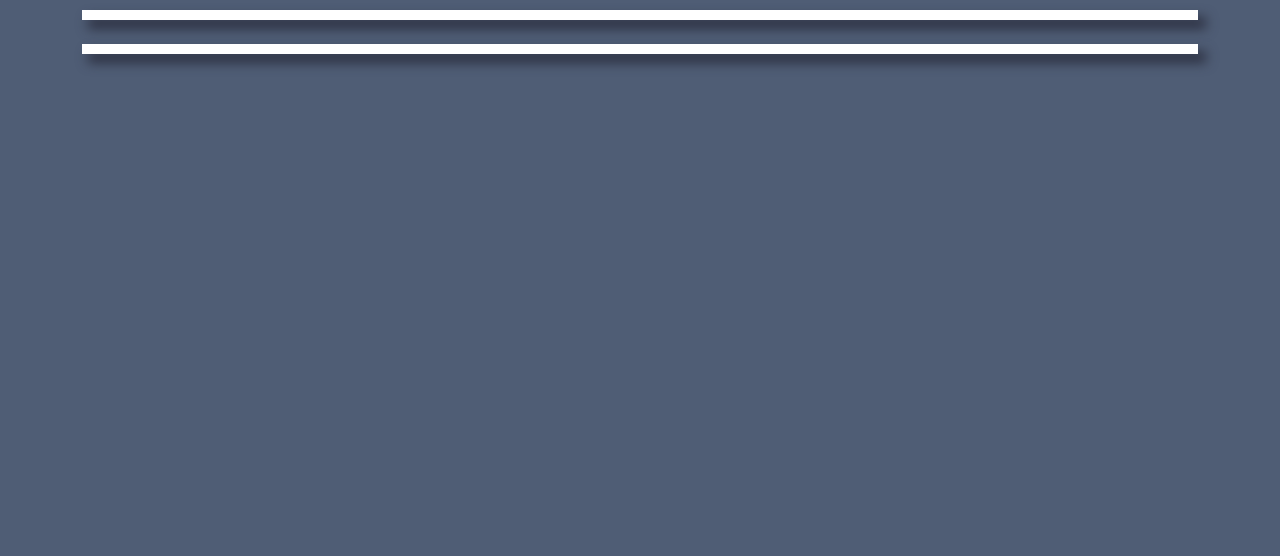
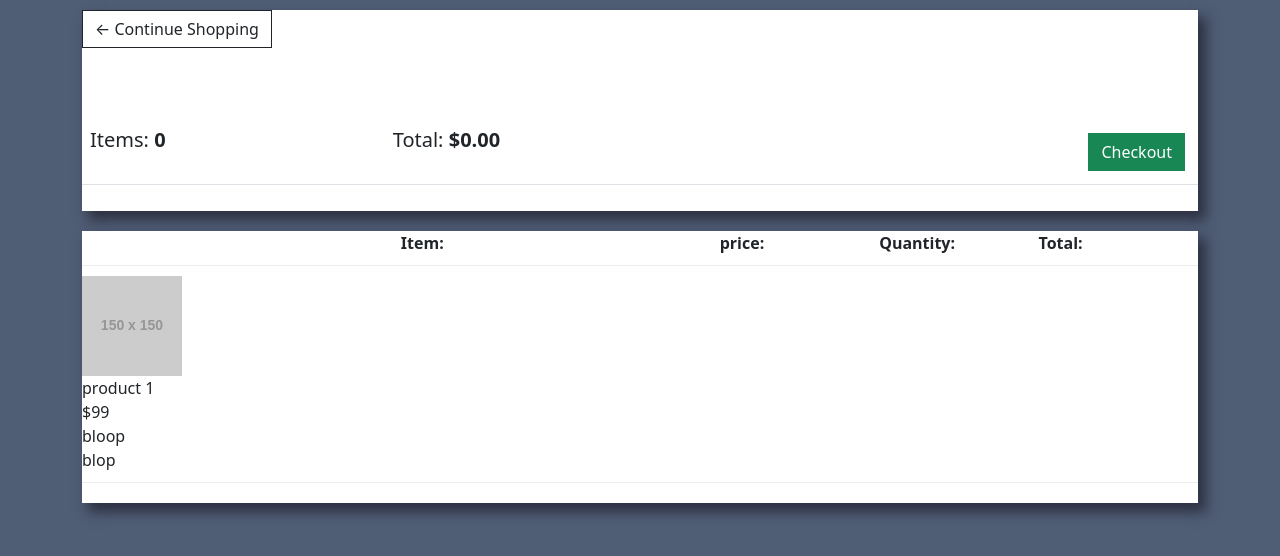
Before and after one commit to iggy18/acrotrainer_website, a Django app: template acrotrainer/templates/store/cart.html in a window 1280 px wide. Shown: the part 81-637 px from the top of the page. Run offline with Django 3.2, Linux system fonts and the light colour scheme; the template is opened without the code that fills it, so the values that code supplies are empty; grey boxes labelled with a size stand in for pictures from a placeholder-image service; some libraries are stand-ins or nearby versions.

Commit message:
cart page works, still working on it. out for the night...

```diff
--- a/acrotrainer/templates/store/cart.html
+++ b/acrotrainer/templates/store/cart.html
@@ -3,13 +3,41 @@
 {% block content %}
     <div class="row">
         <div class="col-lg-12">
-            <div class="box-element">
+            <div style="margin-bottom:20px;" class="box-element">
+                <a class="btn btn-outline-dark" href="{% url 'store' %}" >&#x2190; Continue Shopping</a>
 
+                <br>
+                <br>
+                <br>
+                <br>
+
+                <table class="table">
+                    <tr>
+                        <th><h5>Items: <strong>0</strong></h5></th>
+                        <th><h5>Total: <strong>$0.00</strong></h5></th>
+                        <th>
+                            <a style="float: right; margin:5px;" class="btn btn-success" href="{% url 'checkout' %}">Checkout</a>
+                        </th>
+                    </tr>
+                </table>
             </div>
 
-            <br>
+            <div class="box-element">
+                <div class="cart-row">
+                    <div style="flex:2"></div>
+                    <div style="flex:2"><strong>Item:</strong></div>
+                    <div style="flex:1"><strong>price:</strong></div>
+                    <div style="flex:1"><strong>Quantity:</strong></div>
+                    <div style="flex:1"><strong>Total:</strong></div>
+                </div>
 
-            <div class="box-element">
+                <div class="cart-row">
+                    <div style="flex:2"><img class="row-image" src="http://placehold.jp/150x150.png"</div>
+                    <div style="flex:2">product 1</div>
+                    <div style="flex:1">$99</div>
+                    <div style="flex:1">bloop</div>
+                    <div style="flex:1">blop</div>
+                </div>
 
             </div>
         </div>
```
